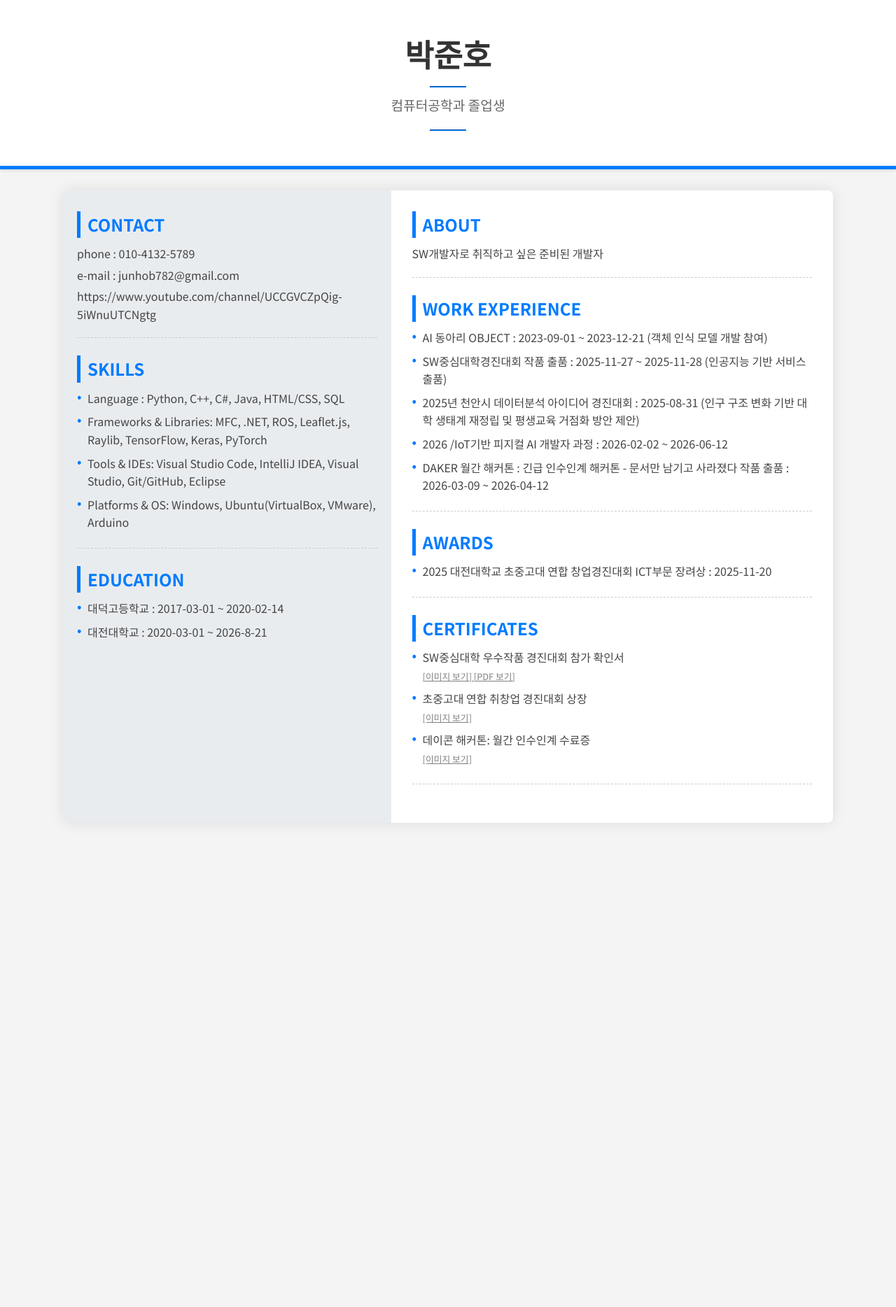
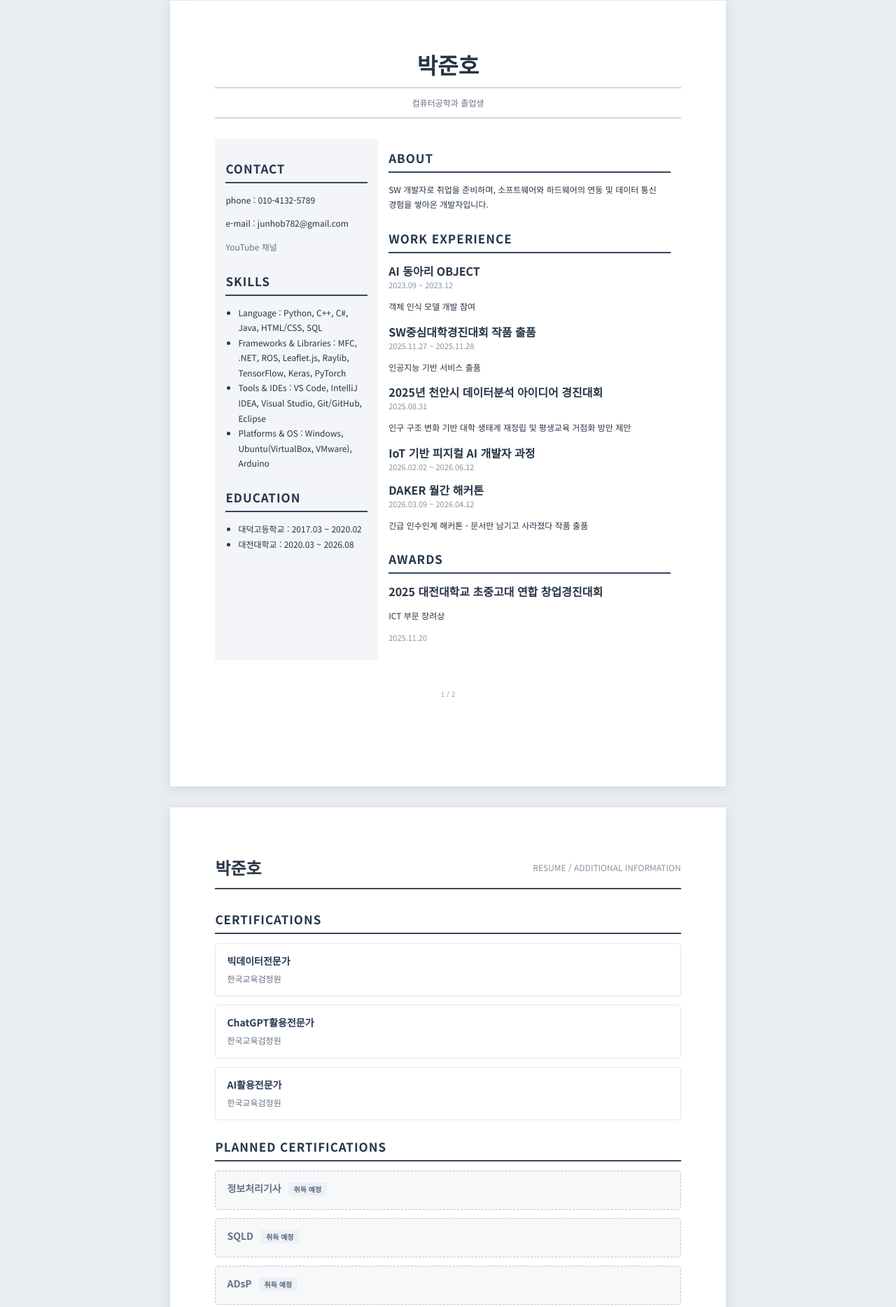
Before and after one commit to junhob782/resume, a plain HTML site: page index.html in a window 1280 px wide. Shown: the part 29-1897 px from the top of the page at 70% size. Before the commit the page ends 1235 px from the top, so only its background shows below. Drawn offline with Linux system fonts and the light colour scheme.

Commit message:
Update index.html

```diff
--- a/index.html
+++ b/index.html
@@ -1,58 +1,280 @@
+
 <!DOCTYPE html>
-<html>
+<html lang="ko">
 <head>
   <meta charset="UTF-8">
-  <title>박준호 - 컴퓨터공학과 졸업생 이력서</title>
+  <meta name="viewport" content="width=device-width, initial-scale=1.0">
+  <title>박준호 - 개발자 이력서</title>
 
-  <!-- 1. Google 폰트 로드 (Noto Sans KR) -->
   <link rel="preconnect" href="https://fonts.googleapis.com">
   <link rel="preconnect" href="https://fonts.gstatic.com" crossorigin>
-  <link href="https://fonts.googleapis.com/css2?family=Noto+Sans+KR:wght@300;400;700&display=swap" rel="stylesheet">
+  <link href="https://fonts.googleapis.com/css2?family=Noto+Sans+KR:wght@300;400;500;700&display=swap" rel="stylesheet">
 
-  <!-- 2. 외부 CSS 파일 링크 -->
-  <link rel="stylesheet" href="style.css">
+  <style>
+    * {
+      box-sizing: border-box;
+    }
+
+    body {
+      margin: 0;
+      padding: 30px;
+      background: #e9edf2;
+      font-family: 'Noto Sans KR', sans-serif;
+      color: #263445;
+    }
+
+    .page {
+      width: 210mm;
+      min-height: 297mm;
+      margin: 0 auto 30px;
+      padding: 18mm 17mm;
+      background: white;
+      box-shadow: 0 3px 15px rgba(0,0,0,0.1);
+    }
+
+    header {
+      text-align: center;
+      margin-bottom: 30px;
+    }
+
+    header h1 {
+      font-size: 32px;
+      margin: 0 0 10px;
+    }
+
+    header p {
+      color: #667085;
+      margin: 10px 0;
+    }
+
+    header hr {
+      border: 0;
+      border-top: 1px solid #aeb8c5;
+    }
+
+    main {
+      display: grid;
+      grid-template-columns: 35% 65%;
+    }
+
+    article {
+      padding: 0 15px;
+    }
+
+    #mainLeft {
+      background: #f3f5f8;
+      padding: 15px;
+    }
+
+    section {
+      margin-bottom: 25px;
+    }
+
+    h2 {
+      font-size: 17px;
+      letter-spacing: 1px;
+      border-bottom: 2px solid #34465c;
+      padding-bottom: 7px;
+      margin-bottom: 13px;
+      color: #24364b;
+    }
+
+    p, li {
+      font-size: 12px;
+      line-height: 1.8;
+      word-break: keep-all;
+    }
+
+    ul {
+      padding-left: 18px;
+      margin: 0;
+    }
+
+    a {
+      color: #667085;
+      text-decoration: none;
+    }
+
+    .item {
+      margin-bottom: 13px;
+    }
+
+    .date {
+      font-size: 11px;
+      color: #8a94a3;
+    }
+
+    .page-two-header {
+      display: flex;
+      justify-content: space-between;
+      align-items: center;
+      border-bottom: 2px solid #34465c;
+      padding-bottom: 12px;
+      margin-bottom: 30px;
+    }
+
+    .page-two-header h1 {
+      font-size: 24px;
+      margin: 0;
+    }
+
+    .page-two-header span {
+      color: #8a94a3;
+      font-size: 12px;
+    }
+
+    .certificate-item,
+    .activity-item {
+      padding: 14px 16px;
+      margin-bottom: 12px;
+      border: 1px solid #e1e6ed;
+      border-radius: 5px;
+    }
+
+    .certificate-item h3,
+    .activity-item h3 {
+      font-size: 14px;
+      margin: 0 0 5px;
+      color: #263b55;
+    }
+
+    .certificate-item p,
+    .activity-item p {
+      margin: 0;
+      color: #667085;
+    }
+
+    .planned {
+      background: #f7f8fa;
+      border: 1px dashed #bdc6d2;
+    }
+
+    .planned h3 {
+      color: #667085;
+    }
+
+    .tag {
+      display: inline-block;
+      font-size: 10px;
+      padding: 2px 8px;
+      border-radius: 3px;
+      background: #edf1f6;
+      color: #52647a;
+      margin-left: 6px;
+    }
+
+    .links {
+      margin-top: 6px;
+    }
+
+    .links a {
+      font-size: 11px;
+      margin-right: 12px;
+      text-decoration: underline;
+    }
+
+    .page-number {
+      text-align: center;
+      margin-top: 40px;
+      font-size: 10px;
+      color: #98a2b3;
+    }
+
+    @media print {
+      @page {
+        size: A4;
+        margin: 0;
+      }
+
+      body {
+        padding: 0;
+        background: white;
+      }
+
+      .page {
+        margin: 0;
+        box-shadow: none;
+        width: 210mm;
+        height: 297mm;
+        min-height: 297mm;
+        overflow: hidden;
+        break-after: page;
+        page-break-after: always;
+      }
+
+      .page:last-child {
+        break-after: auto;
+        page-break-after: auto;
+      }
+
+      a {
+        color: inherit;
+      }
+    }
+
+    @media screen and (max-width: 800px) {
+      body {
+        padding: 10px;
+      }
+
+      .page {
+        width: 100%;
+        min-height: 0;
+        padding: 25px;
+      }
+
+      main {
+        grid-template-columns: 1fr;
+      }
+    }
+  </style>
 </head>
+
 <body>
 
-  <header id="header">
-    <!-- 이력서 헤더 : 이름과 타이틀 작성 -->
+  <!-- ==================== 1페이지 ==================== -->
+  <div class="page">
+
+    <header>
       <h1>박준호</h1>
       <hr>
-    <!--타이틀 (예: 학생 등)-->
       <p>컴퓨터공학과 졸업생</p>
       <hr>
     </header>
 
     <main>
+
       <article id="mainLeft">
 
         <section>
           <h2>CONTACT</h2>
-        <!-- 연락처 정보 -->
           <p>phone : 010-4132-5789</p>
           <p>e-mail : junhob782@gmail.com</p>
-        <p>https://www.youtube.com/channel/UCCGVCZpQig-5iWnuUTCNgtg</p>
+          <p>
+            <a href="https://www.youtube.com/channel/UCCGVCZpQig-5iWnuUTCNgtg" target="_blank">
+              YouTube 채널
+            </a>
+          </p>
         </section>
 
         <section>
           <h2>SKILLS</h2>
-        <!-- 자신이 잘할 수 있는 기술 -->
           <ul>
-          <li>Language : Python, C++, C#, Java, HTML/CSS, SQL  </li>
-          <li>Frameworks & Libraries: MFC, .NET, ROS, Leaflet.js, Raylib, TensorFlow, Keras, PyTorch</li>
-          <li>Tools & IDEs: Visual Studio Code, IntelliJ IDEA, Visual Studio, Git/GitHub, Eclipse</li>
-          <li>Platforms & OS: Windows, Ubuntu(VirtualBox, VMware), Arduino</li>
+            <li>Language : Python, C++, C#, Java, HTML/CSS, SQL</li>
+            <li>Frameworks & Libraries : MFC, .NET, ROS, Leaflet.js, Raylib, TensorFlow, Keras, PyTorch</li>
+            <li>Tools & IDEs : VS Code, IntelliJ IDEA, Visual Studio, Git/GitHub, Eclipse</li>
+            <li>Platforms & OS : Windows, Ubuntu(VirtualBox, VMware), Arduino</li>
           </ul>
         </section>
 
         <section>
           <h2>EDUCATION</h2>
-        <!-- 학력 -->
           <ul>
-          <li>대덕고등학교 : 2017-03-01 ~ 2020-02-14</li>
-          <li>대전대학교 : 2020-03-01 ~ 2026-8-21</li>
+            <li>대덕고등학교 : 2017.03 ~ 2020.02</li>
+            <li>대전대학교 : 2020.03 ~ 2026.08</li>
           </ul>
         </section>
+
       </article>
 
       <article id="mainRight">
@@ -60,60 +282,146 @@
         <section>
           <h2>ABOUT</h2>
           <p>
-          SW개발자로 취직하고 싶은 준비된 개발자
+            SW 개발자로 취업을 준비하며,
+            소프트웨어와 하드웨어의 연동 및
+            데이터 통신 경험을 쌓아온 개발자입니다.
           </p>
         </section>
 
         <section>
           <h2>WORK EXPERIENCE</h2>
-        <ul>
-          <li>AI 동아리 OBJECT : 2023-09-01 ~ 2023-12-21 (객체 인식 모델 개발 참여)</li>
-          <li>SW중심대학경진대회 작품 출품 : 2025-11-27 ~ 2025-11-28 (인공지능 기반 서비스 출품)</li>
-          <li>2025년 천안시 데이터분석 아이디어 경진대회 : 2025-08-31 (인구 구조 변화 기반 대학 생태계 재정립 및 평생교육 거점화 방안 제안)</li>
-          <li>2026 /IoT기반 피지컬 AI  개발자 과정 : 2026-02-02 ~ 2026-06-12</li>
-          <li>DAKER 월간 해커톤 : 긴급 인수인계 해커톤 - 문서만 남기고 사라졌다 작품 출품 : 2026-03-09 ~ 2026-04-12 </li>
-        </ul>
+
+          <div class="item">
+            <strong>AI 동아리 OBJECT</strong>
+            <div class="date">2023.09 ~ 2023.12</div>
+            <p>객체 인식 모델 개발 참여</p>
+          </div>
+
+          <div class="item">
+            <strong>SW중심대학경진대회 작품 출품</strong>
+            <div class="date">2025.11.27 ~ 2025.11.28</div>
+            <p>인공지능 기반 서비스 출품</p>
+          </div>
+
+          <div class="item">
+            <strong>2025년 천안시 데이터분석 아이디어 경진대회</strong>
+            <div class="date">2025.08.31</div>
+            <p>인구 구조 변화 기반 대학 생태계 재정립 및 평생교육 거점화 방안 제안</p>
+          </div>
+
+          <div class="item">
+            <strong>IoT 기반 피지컬 AI 개발자 과정</strong>
+            <div class="date">2026.02.02 ~ 2026.06.12</div>
+          </div>
+
+          <div class="item">
+            <strong>DAKER 월간 해커톤</strong>
+            <div class="date">2026.03.09 ~ 2026.04.12</div>
+            <p>긴급 인수인계 해커톤 - 문서만 남기고 사라졌다 작품 출품</p>
+          </div>
+
         </section>
 
         <section>
           <h2>AWARDS</h2>
-        <ul>
-          <li>2025 대전대학교 초중고대 연합 창업경진대회 ICT부문 장려상 : 2025-11-20</li>
-        </ul>
+          <div class="item">
+            <strong>2025 대전대학교 초중고대 연합 창업경진대회</strong>
+            <p>ICT 부문 장려상</p>
+            <div class="date">2025.11.20</div>
+          </div>
+        </section>
+
+      </article>
+    </main>
+
+    <div class="page-number">1 / 2</div>
+  </div>
+
+
+  <!-- ==================== 2페이지 ==================== -->
+  <div class="page">
+
+    <div class="page-two-header">
+      <h1>박준호</h1>
+      <span>RESUME / ADDITIONAL INFORMATION</span>
+    </div>
+
+    <section>
+      <h2>CERTIFICATIONS</h2>
+
+      <div class="certificate-item">
+        <h3>빅데이터전문가</h3>
+        <p>한국교육검정원</p>
+      </div>
+
+      <div class="certificate-item">
+        <h3>ChatGPT활용전문가</h3>
+        <p>한국교육검정원</p>
+      </div>
+
+      <div class="certificate-item">
+        <h3>AI활용전문가</h3>
+        <p>한국교육검정원</p>
+      </div>
     </section>
 
     <section>
-        <h2>CERTIFICATES</h2>
-        <ul>
-          <li>
-            SW중심대학 우수작품 경진대회 참가 확인서
-            <br>
-            <a href="Certificate/박준호_2025_SW중심대학_우수작품_경진대회.jpg" target="_blank" style="font-size: 0.8em; color: gray;">
+      <h2>PLANNED CERTIFICATIONS</h2>
+
+      <div class="certificate-item planned">
+        <h3>정보처리기사 <span class="tag">취득 예정</span></h3>
+      </div>
+
+      <div class="certificate-item planned">
+        <h3>SQLD <span class="tag">취득 예정</span></h3>
+      </div>
+
+      <div class="certificate-item planned">
+        <h3>ADsP <span class="tag">취득 예정</span></h3>
+      </div>
+    </section>
+
+    <section>
+      <h2>ACTIVITIES</h2>
+
+      <div class="activity-item">
+        <h3>SW중심대학 우수작품 경진대회 참가 확인서</h3>
+        <p>SW중심대학 우수작품 경진대회 작품 출품 관련 확인서</p>
+        <div class="links">
+          <a href="Certificate/박준호_2025_SW중심대학_우수작품_경진대회.jpg" target="_blank">
             [이미지 보기]
           </a>
-            <a href="Certificate/박준호_2025_SW중심대학_우수작품_경진대회.pdf" target="_blank" style="font-size: 0.8em; color: gray;">
+          <a href="Certificate/박준호_2025_SW중심대학_우수작품_경진대회.pdf" target="_blank">
             [PDF 보기]
           </a>
-          </li>
-        </ul>
-        <ul>
-          <li>
-            초중고대 연합 취창업 경진대회 상장
-            <br>
-            <a href="Certificate/박준호_초중고대_연합_창업경진대회_장려상.jpg" target="_blank" style="font-size: 0.8em; color: gray;">
+        </div>
+      </div>
+
+      <div class="activity-item">
+        <h3>데이콘 해커톤 : 월간 인수인계 수료증</h3>
+        <p>긴급 인수인계 해커톤 참가 및 수료</p>
+        <div class="links">
+          <a href="Certificate/해커톤수료증.png" target="_blank">
             [이미지 보기]
           </a>
-          </li>
-          <li>
-            데이콘 해커톤: 월간 인수인계 수료증
-            <br>
-            <a href="Certificate/해커톤수료증.png" target="_blank" style="font-size: 0.8em; color: gray;">
+        </div>
+      </div>
+
+      <div class="activity-item">
+        <h3>초중고대 연합 취창업 경진대회 상장</h3>
+        <p>ICT 부문 장려상</p>
+        <div class="links">
+          <a href="Certificate/박준호_초중고대_연합_창업경진대회_장려상.jpg" target="_blank">
             [이미지 보기]
-          </li>
-        </ul>
+          </a>
+        </div>
+      </div>
+
     </section>
-      </article>
-  </main>
+
+    <div class="page-number">2 / 2</div>
+
+  </div>
 
 </body>
 </html>
```
Lines whose indentation alone changed are shown as unchanged.
